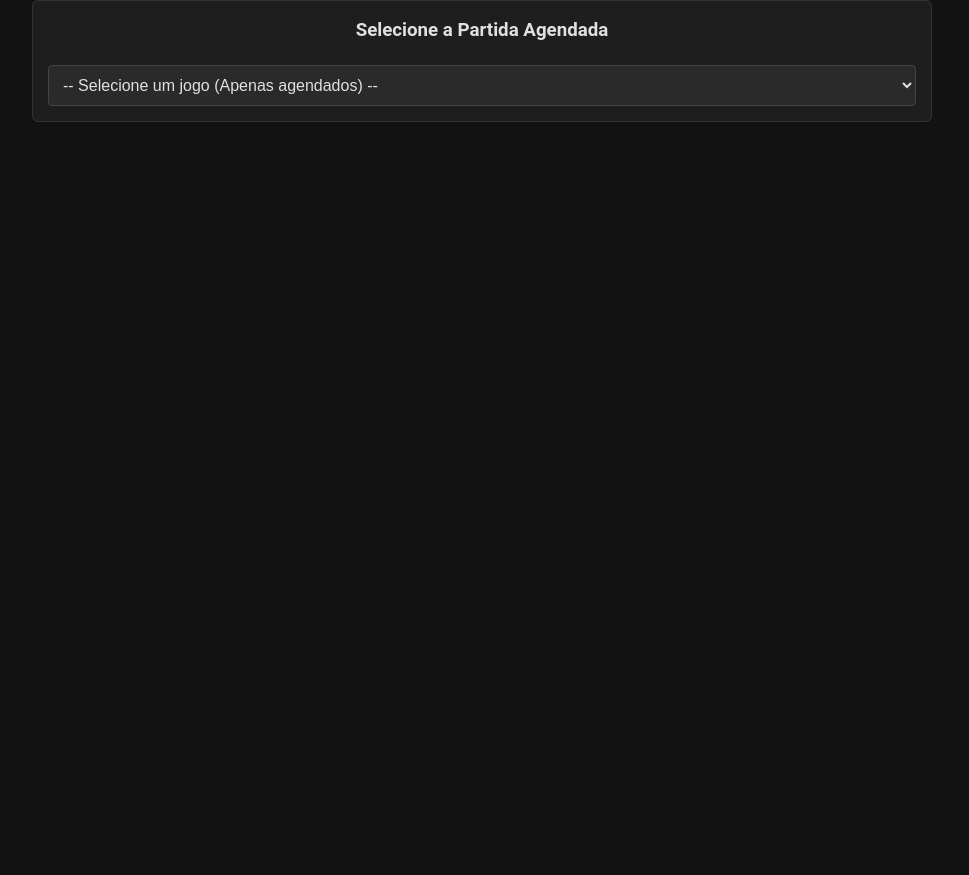
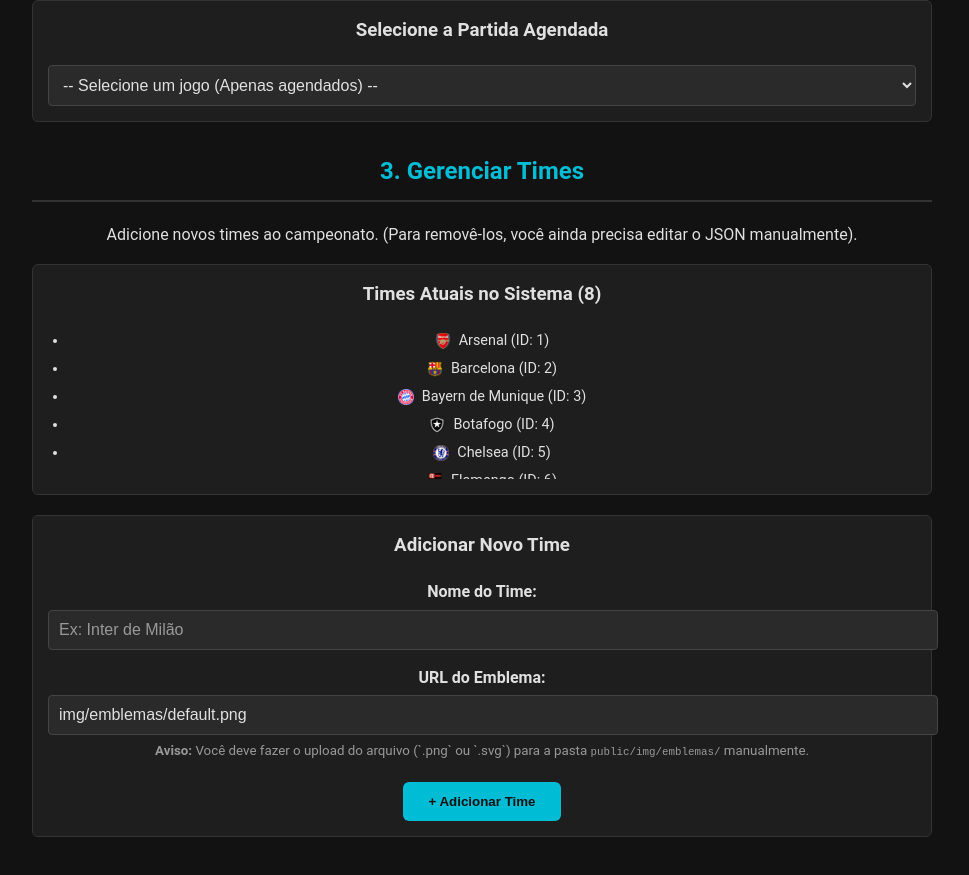
Before and after one commit to victorportugal8/wakanta-championship-manager, a React (Vite) app in the folder frontend/: page /admin in a window 1280 px wide. Shown: the part 667-1542 px from the top of the page, without its empty margins (158-1127 px from the left). Before the commit the page ends 881 px from the top, so only its background shows below. Built offline with nearby package versions, Linux system fonts and the light colour scheme.

Commit message:
Adicionando a seção 3 - gerenciar time ao AdminTool

```diff
--- a/frontend/src/components/AdminTool.jsx
+++ b/frontend/src/components/AdminTool.jsx
@@ -43,6 +43,12 @@
     const [selectedMatchId, setSelectedMatchId] = useState(''); // ID da partida selecionada
     const [matchResults, setMatchResults] = useState({ golsCasa: '0', golsVisitante: '0' });
     const [matchEventos, setMatchEventos] = useState([]); // Eventos da partida selecionada
+
+    // --- NOVOS ESTADOS (Seção 3: Gerenciar Times) ---
+    const [novoTime, setNovoTime] = useState({
+        nome: '',
+        emblema_url: 'img/emblemas/default.png' // Valor padrão
+    });
 
     /**
      * Cria uma lista de partidas agendadas (gols_casa === null)
@@ -360,6 +366,78 @@
         }
     };
 
+    // --- Handlers da Seção 3: Gerenciar Times ---
+
+    /**
+     * Atualiza o estado do formulário de novo time.
+     */
+    const handleNovoTimeChange = (e) => {
+        const { name, value } = e.target;
+        setNovoTime(prev => ({ ...prev, [name]: value }));
+    };
+
+    /**
+     * Adiciona o novo time ao JSON.
+     */
+    const handleAdicionarTime = (e) => {
+        e.preventDefault();
+
+        // 1. Validação
+        if (!novoTime.nome.trim()) {
+            alert('Por favor, preencha o nome do time.');
+            return;
+        }
+        if (!novoTime.emblema_url.trim()) {
+            alert('Por favor, preencha a URL do emblema.');
+            return;
+        }
+
+        try {
+            // 2. Clonar `dadosAntigos` (o arquivo importado no carregamento)
+            const novosDados = JSON.parse(JSON.stringify(dadosAntigos));
+
+            // 3. Checar duplicidade de nome
+            if (novosDados.times.find(t => t.nome.toLowerCase() === novoTime.nome.trim().toLowerCase())) {
+                alert('Erro: Um time com este nome já existe.');
+                return;
+            }
+
+            // 4. Encontrar o ID mais alto
+            const ultimoId = novosDados.times.length > 0
+                ? Math.max(...novosDados.times.map(t => t.id))
+                : 0;
+
+            // 5. Criar o novo objeto de time
+            const novoTimeObjeto = {
+                id: ultimoId + 1,
+                nome: novoTime.nome.trim(),
+                emblema_url: novoTime.emblema_url.trim(),
+                dono: "" // Mantém o padrão do seu JSON
+            };
+
+            // 6. Adicionar ao array de times
+            novosDados.times.push(novoTimeObjeto);
+
+            // 7. Regenerar JSON e Pré-visualização
+            const novaStringJson = JSON.stringify(novosDados, null, 2);
+            setJsonGerado(novaStringJson);
+
+            // Recalcula as previews
+            const tabelaCalculada = calcularClassificacao(novosDados);
+            const rankingsCalculados = calcularRankingsIndividuais(novosDados);
+            setTabelaTeste(tabelaCalculada);
+            setRankingsTeste(rankingsCalculados);
+
+            // 8. Alertar e Resetar o formulário
+            alert(`✅ Time "${novoTimeObjeto.nome}" (ID: ${novoTimeObjeto.id}) foi adicionado com sucesso!`);
+            setNovoTime({ nome: '', emblema_url: 'img/emblemas/default.png' });
+
+        } catch (error) {
+            console.error("Erro ao adicionar time:", error);
+            alert("❌ Erro ao adicionar time. Verifique o console.");
+        }
+    };
+
     /**
      * Recebe o conteúdo JSON como string e força o download como arquivo.
      * @param {string} jsonString - A string JSON completa gerada.
@@ -652,6 +730,60 @@
                 )}
             </form>
 
+            {/* --- SEÇÃO 3: GERENCIAR TIMES --- */}
+            <h2 style={{ borderBottom: '2px solid #333', paddingBottom: '10px', marginTop: '30px', color: '#00bcd4' }}>
+                3. Gerenciar Times
+            </h2>
+            <p>Adicione novos times ao campeonato. (Para removê-los, você ainda precisa editar o JSON manualmente).</p>
+
+            {/* Lista de times existentes para referência */}
+            <div className="admin-form-group">
+                <h3 style={{ marginTop: 0, color: '#e0e0e0' }}>Times Atuais no Sistema ({times.length})</h3>
+                <ul style={{ maxHeight: '150px', overflowY: 'auto', paddingLeft: '20px', margin: 0, fontSize: '0.9em' }}>
+                    {times.map(t => <li key={t.id} style={{ marginBottom: '5px' }}>
+                        <img src={t.emblema_url} alt="" style={{ width: '16px', height: '16px', marginRight: '8px', verticalAlign: 'middle' }} />
+                        {t.nome} (ID: {t.id})
+                    </li>)}
+                </ul>
+            </div>
+
+            {/* Formulário de Adição */}
+            <form onSubmit={handleAdicionarTime}>
+                <div className="admin-form-group">
+                    <h3 style={{ marginTop: 0, color: '#e0e0e0' }}>Adicionar Novo Time</h3>
+                    <div style={{ marginBottom: '15px' }}>
+                        <label style={{ fontWeight: 'bold', color: '#e0e0e0', display: 'block', marginBottom: '5px' }}>Nome do Time:</label>
+                        <input
+                            className="admin-input"
+                            type="text"
+                            name="nome"
+                            value={novoTime.nome}
+                            onChange={handleNovoTimeChange}
+                            placeholder="Ex: Inter de Milão"
+                            style={{ width: '100%' }}
+                        />
+                    </div>
+                    <div>
+                        <label style={{ fontWeight: 'bold', color: '#e0e0e0', display: 'block', marginBottom: '5px' }}>URL do Emblema:</label>
+                        <input
+                            className="admin-input"
+                            type="text"
+                            name="emblema_url"
+                            value={novoTime.emblema_url}
+                            onChange={handleNovoTimeChange}
+                            placeholder="Ex: img/emblemas/inter.png"
+                            style={{ width: '100%' }}
+                        />
+                        <small style={{ color: '#999', display: 'block', marginTop: '5px' }}>
+                            <strong>Aviso:</strong> Você deve fazer o upload do arquivo (`.png` ou `.svg`) para a pasta <code>public/img/emblemas/</code> manualmente.
+                        </small>
+                    </div>
+                    <button type="submit" className="btn-primary" style={{ marginTop: '20px' }}>
+                        + Adicionar Time
+                    </button>
+                </div>
+            </form>
+
             {/* --- Saída do JSON Gerado --- */}
             {jsonGerado && (
                 <div style={{ marginTop: '40px' }}>
```
